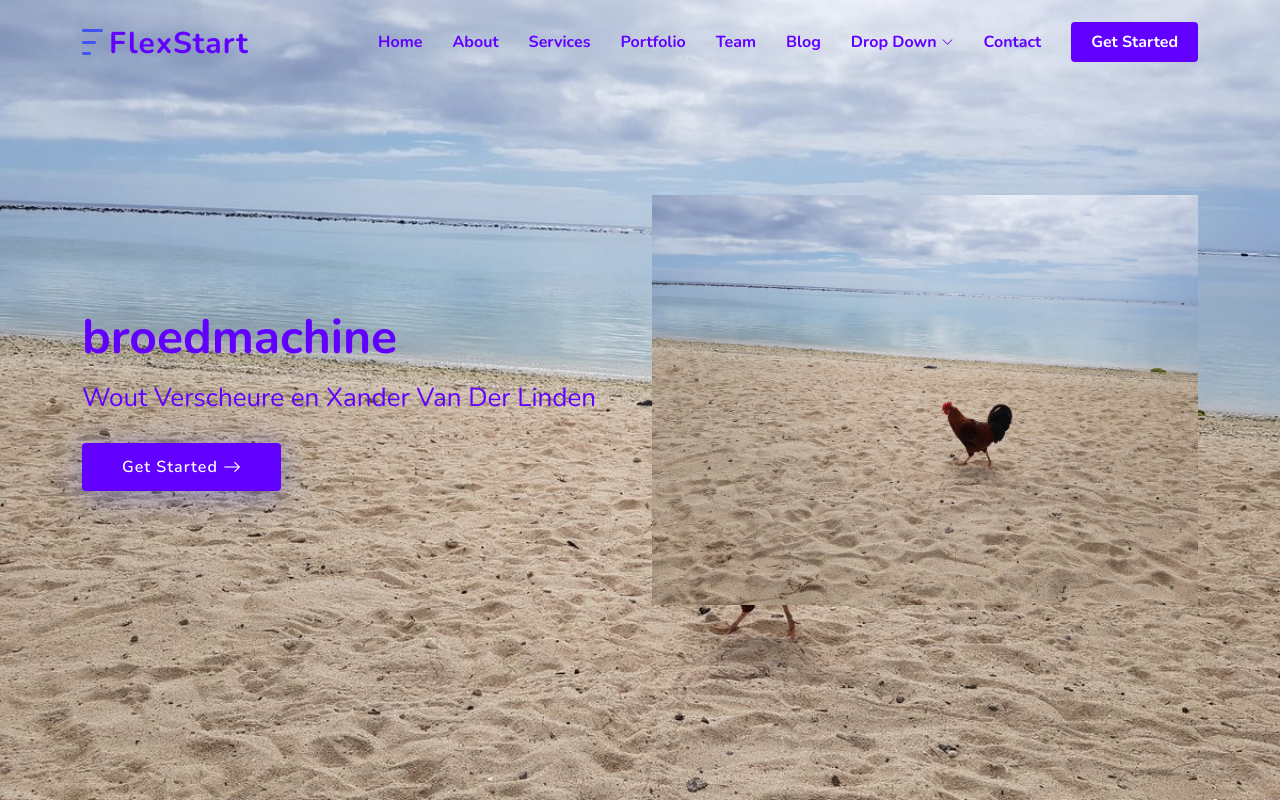
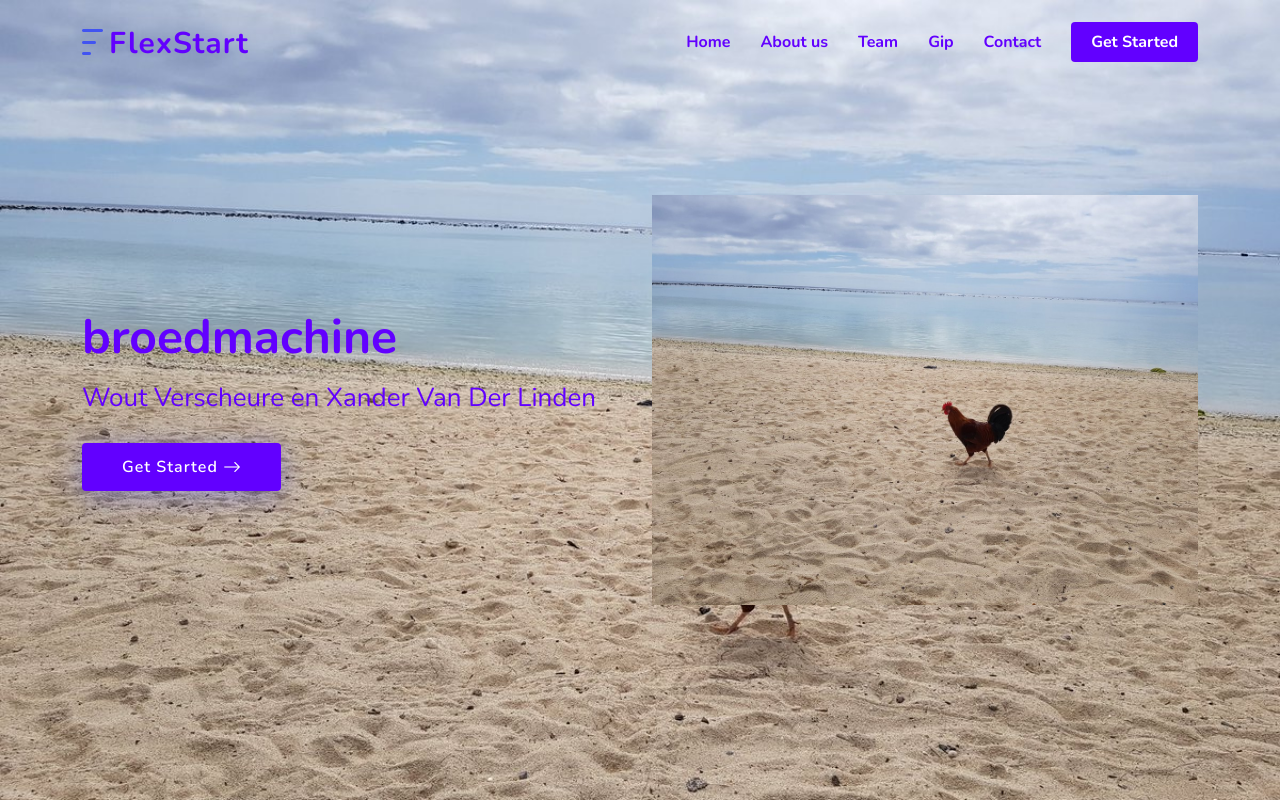
Before and after one commit to wout-coder/wout-coder.github.io, a plain HTML site: page index.html in a window 1280 px wide. Shown: the top 802 px of the page. Drawn offline with nearby package versions, Linux system fonts and the light colour scheme; files whose address does not match are found by name.

Commit message:
oppoetsen

```diff
--- a/index.html
+++ b/index.html
@@ -50,12 +50,12 @@
       <nav id="navbar" class="navbar">
         <ul>
           <li><a class="nav-link scrollto active" href="#hero">Home</a></li>
-          <li><a class="nav-link scrollto" href="#about">About</a></li>
-          <li><a class="nav-link scrollto" href="#services">Services</a></li>
-          <li><a class="nav-link scrollto" href="#portfolio">Portfolio</a></li>
+          <li><a class="nav-link scrollto" href="#about">About us</a></li>
+          <!--<li><a class="nav-link scrollto" href="#services">Services</a></li>-->
+          <!--<li><a class="nav-link scrollto" href="#portfolio">Portfolio</a></li>-->
           <li><a class="nav-link scrollto" href="#team">Team</a></li>
-          <li><a href="blog.html">Blog</a></li>
-          <li class="dropdown"><a href="#"><span>Drop Down</span> <i class="bi bi-chevron-down"></i></a>
+          <li><a href="blog.html">Gip</a></li>
+          <!--<li class="dropdown"><a href="#"><span>Drop Down</span> <i class="bi bi-chevron-down"></i></a>
             <ul>
               <li><a href="#">Drop Down 1</a></li>
               <li class="dropdown"><a href="#"><span>Deep Drop Down</span> <i class="bi bi-chevron-right"></i></a>
@@ -70,7 +70,7 @@
               <li><a href="#">Drop Down 2</a></li>
               <li><a href="#">Drop Down 3</a></li>
               <li><a href="#">Drop Down 4</a></li>
-            </ul>
+            </ul>-->
           </li>
           <li><a class="nav-link scrollto" href="#contact">Contact</a></li>
           <li><a class="getstarted scrollto" href="#about">Get Started</a></li>
```
